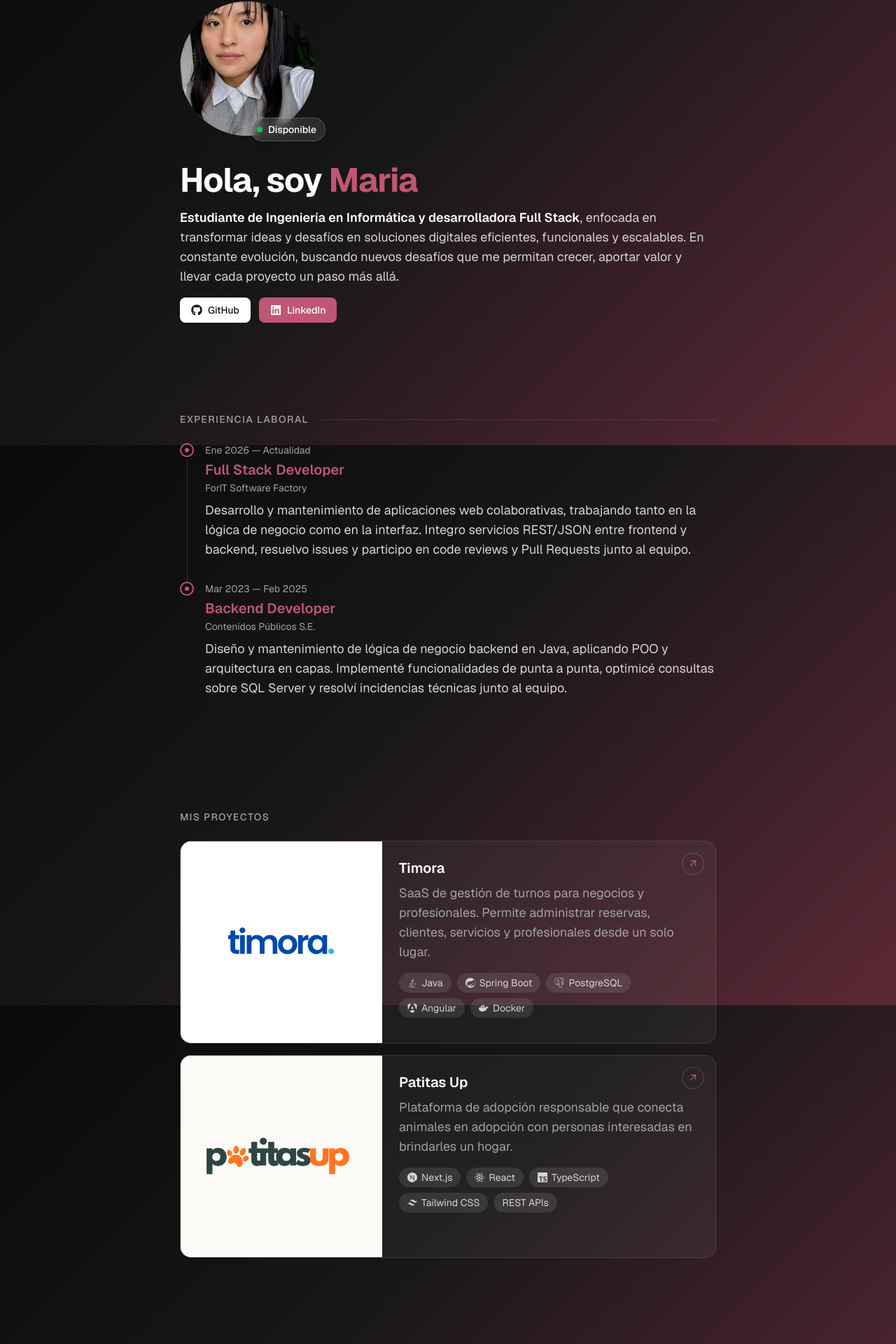
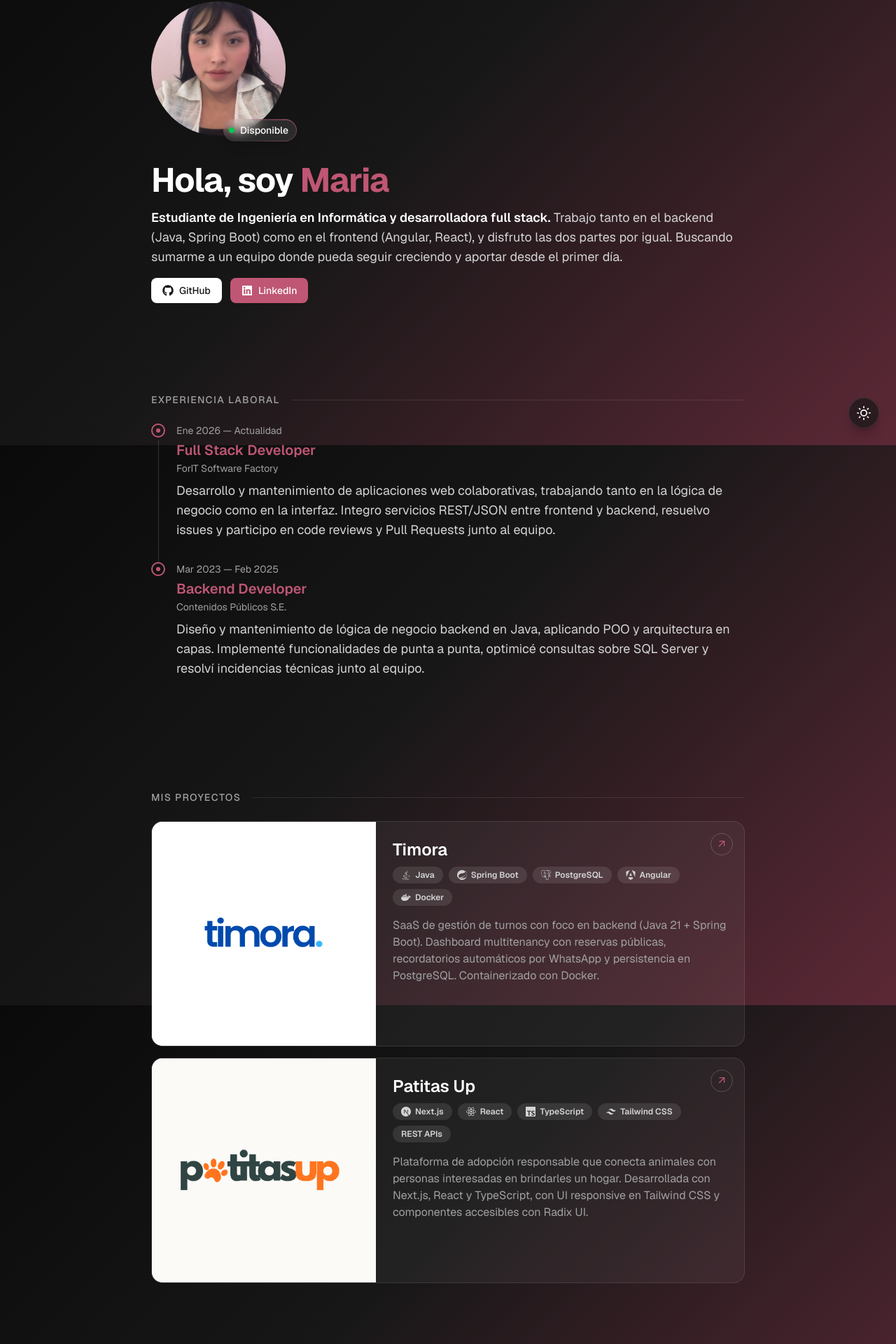
Before and after one commit to almendrasmaria/portfolio-almendrasmaria, a React (Vite) app: page / in a window 1280 px wide. Shown: the part 164-2084 px from the top of the page at 70% size. Built offline with nearby package versions, Linux system fonts and the light colour scheme.

Commit message:
feat: add light/dark theme toggle and polish hero, cards and sections

```diff
--- a/index.html
+++ b/index.html
@@ -7,6 +7,11 @@
   </head>
   <body>
     <div id="root"></div>
+    <script>
+      if (localStorage.getItem('theme') === 'light') {
+        document.documentElement.classList.add('light')
+      }
+    </script>
     <script type="module" src="/src/main.jsx"></script>
   </body>
 </html>
--- a/src/App.jsx
+++ b/src/App.jsx
@@ -4,6 +4,7 @@ import Experience from './components/Experience'
 import Projects from './components/Projects'
 import Contact from './components/Contact'
 import Footer from './components/Footer'
+import ThemeToggle from './components/ThemeToggle'
 
 function App() {
   return (
@@ -14,6 +15,7 @@ function App() {
       <Projects />
       <Contact />
       <Footer />
+      <ThemeToggle />
     </>
   )
 }
--- a/src/components/Experience.jsx
+++ b/src/components/Experience.jsx
@@ -45,13 +45,13 @@ function Experience() {
   return (
     <section
       id="experiencia"
-      className="mx-auto max-w-[814px] scroll-mt-20 px-6 py-16"
+      className="mx-auto max-w-4xl scroll-mt-20 px-6 py-16"
     >
       <div className="flex items-center gap-4">
-        <h2 className="whitespace-nowrap text-sm font-medium uppercase tracking-widest text-neutral-400">
+        <h2 className="whitespace-nowrap text-sm font-medium uppercase tracking-widest text-neutral-400 light:text-neutral-500">
           Experiencia laboral
         </h2>
-        <span className="h-px flex-1 bg-white/10" />
+        <span className="h-px flex-1 bg-white/10 light:bg-black/10" />
       </div>
 
       <div ref={ref} className="mt-6">
@@ -66,7 +66,7 @@ function Experience() {
               </span>
               {i < ITEMS.length - 1 && (
                 <span
-                  className="mt-1 w-px flex-1 origin-top bg-white/15 transition-transform ease-out"
+                  className="mt-1 w-px flex-1 origin-top bg-white/15 transition-transform ease-out light:bg-black/15"
                   style={{
                     transform: inView ? 'scaleY(1)' : 'scaleY(0)',
                     transitionDuration: '900ms',
@@ -83,12 +83,12 @@ function Experience() {
                 transitionDelay: `${i * 200}ms`,
               }}
             >
-              <p className="text-sm text-neutral-400">{item.range}</p>
+              <p className="text-sm text-neutral-400 light:text-neutral-500">{item.range}</p>
               <h3 className="mt-1 text-lg font-semibold text-brand lg:text-xl">
                 {item.title}
               </h3>
-              <p className="mt-0.5 text-sm text-neutral-400">{item.org}</p>
-              <p className="mt-2 text-neutral-300 lg:text-lg">
+              <p className="mt-0.5 text-sm text-neutral-400 light:text-neutral-500">{item.org}</p>
+              <p className="mt-2 text-neutral-300 lg:text-lg light:text-neutral-600">
                 {item.description}
               </p>
             </div>
--- a/src/components/Footer.jsx
+++ b/src/components/Footer.jsx
@@ -1,7 +1,7 @@
 function Footer() {
   return (
-    <footer className="mx-auto max-w-[814px] border-t border-white/10 px-6 py-6">
-      <div className="flex flex-wrap items-center justify-between gap-2 text-sm text-neutral-400">
+    <footer className="mx-auto max-w-4xl border-t border-white/10 px-6 py-6 light:border-black/10">
+      <div className="flex flex-wrap items-center justify-between gap-2 text-sm text-neutral-400 light:text-neutral-500">
         <p>Maria Almendras © {new Date().getFullYear()}</p>
         <p>Buenos Aires, Argentina</p>
       </div>
--- a/src/components/Hero.jsx
+++ b/src/components/Hero.jsx
@@ -34,27 +34,27 @@ function Hero() {
   return (
     <section
       id="inicio"
-      className="mx-auto max-w-[814px] scroll-mt-20 px-6 pb-16 pt-24"
+      className="mx-auto max-w-4xl scroll-mt-20 px-6 pb-16 pt-24"
     >
       <div className="relative inline-block">
         <div className="h-40 w-40 overflow-hidden rounded-full lg:h-48 lg:w-48">
           <img
             src="/avatar.jpeg"
             alt="Maria Almendras"
-            className="h-full w-full scale-125 object-cover object-[50%_30%]"
+            className="h-full w-full scale-110 object-cover object-[50%_30%]"
           />
         </div>
-        <span className="absolute -bottom-2 -right-4 inline-flex items-center gap-2 rounded-full border border-white/20 bg-white/10 py-1.5 pl-2 pr-3 text-sm font-medium text-white shadow-lg backdrop-blur-sm">
+        <span className="glow-border absolute -bottom-2 -right-4 inline-flex items-center gap-2 rounded-full bg-white/10 py-1.5 pl-2 pr-3 text-sm font-medium text-white shadow-lg backdrop-blur-sm light:bg-white light:text-neutral-900 light:shadow-md">
           <span className="h-2 w-2 rounded-full bg-green-500" />
           Disponible
         </span>
       </div>
 
-      <h1 className="mt-8 text-3xl font-bold tracking-tight text-white lg:text-5xl">
+      <h1 className="mt-8 text-3xl font-bold tracking-tight text-white lg:text-5xl light:text-neutral-900">
         {typedPrefix}
         <span className="text-brand">{typedName}</span>
         <span
-          className="ml-0.5 inline-block h-[0.85em] w-[3px] translate-y-[0.1em] bg-white"
+          className="ml-0.5 inline-block h-[0.85em] w-[3px] translate-y-[0.1em] bg-white light:bg-neutral-900"
           style={{
             animation: isDone
               ? 'blink-cursor 1s step-end infinite'
@@ -63,15 +63,14 @@ function Hero() {
         />
       </h1>
 
-      <p className="mt-3 text-neutral-300 lg:mt-4 lg:text-lg">
-        <span className="font-semibold text-white">
-          Estudiante de Ingeniería en Informática y desarrolladora Full
-          Stack
-        </span>
-        , enfocada en transformar ideas y desafíos en soluciones digitales
-        eficientes, funcionales y escalables. En constante evolución,
-        buscando nuevos desafíos que me permitan crecer, aportar valor y
-        llevar cada proyecto un paso más allá.
+      <p className="mt-3 text-neutral-300 lg:mt-4 lg:text-lg light:text-neutral-600">
+        <span className="font-semibold text-white light:text-neutral-900">
+          Estudiante de Ingeniería en Informática y desarrolladora full stack.
+        </span>{' '}
+        Trabajo tanto en el backend (Java, Spring Boot) como en el frontend
+        (Angular, React), y disfruto las dos partes por igual. Buscando
+        sumarme a un equipo donde pueda seguir creciendo y aportar desde el
+        primer día.
       </p>
 
       <div className="mt-4 flex items-center gap-3">
@@ -79,7 +78,7 @@ function Hero() {
           href="https://github.com/almendrasmaria"
           target="_blank"
           rel="noreferrer"
-          className="inline-flex items-center gap-2 rounded-lg bg-white px-4 py-2 text-sm font-medium text-neutral-900 transition-all duration-200 hover:-translate-y-0.5 hover:bg-neutral-200 hover:shadow-[0_0_25px_-5px_rgba(255,255,255,0.5)]"
+          className="inline-flex items-center gap-2 rounded-lg bg-white px-4 py-2 text-sm font-medium text-neutral-900 transition-all duration-200 hover:-translate-y-0.5 hover:bg-neutral-200 hover:shadow-[0_0_25px_-5px_rgba(255,255,255,0.5)] light:bg-neutral-900 light:text-white light:hover:bg-neutral-700"
         >
           <FaGithub className="h-4 w-4" />
           GitHub
--- a/src/components/ProjectCard.jsx
+++ b/src/components/ProjectCard.jsx
@@ -24,8 +24,8 @@ const TAG_ICONS = {
 
 function ProjectCard({ image, title, description, tags, link }) {
   return (
-    <div className="group flex min-h-64 overflow-hidden rounded-2xl border border-white/10 bg-white/5 transition-all duration-300 hover:-translate-y-1 hover:border-brand/40 hover:shadow-[0_0_50px_-8px_rgba(191,86,116,0.6)] lg:min-h-72">
-      <div className="hidden w-56 shrink-0 overflow-hidden bg-neutral-100 sm:block lg:w-72">
+    <div className="group flex min-h-64 overflow-hidden rounded-2xl border border-white/10 bg-white/5 transition-all duration-300 hover:-translate-y-1 hover:border-brand/40 hover:shadow-[0_0_50px_-8px_rgba(191,86,116,0.6)] lg:min-h-72 light:border-black/10 light:bg-black/[0.03]">
+      <div className="hidden w-64 shrink-0 overflow-hidden bg-neutral-100 sm:block lg:w-80">
         {image ? (
           <img
             src={image}
@@ -42,25 +42,22 @@ function ProjectCard({ image, title, description, tags, link }) {
           href={link}
           target="_blank"
           rel="noreferrer"
-          className="absolute right-4 top-4 flex h-8 w-8 items-center justify-center rounded-full border border-white/20 text-brand transition-colors hover:bg-brand/10"
+          className="absolute right-4 top-4 flex h-8 w-8 items-center justify-center rounded-full border border-white/20 text-brand transition-colors hover:bg-brand/10 light:border-black/10"
         >
           ↗
         </a>
 
-        <h3 className="pr-10 text-lg font-semibold text-white lg:text-xl">
+        <h3 className="pr-10 text-lg font-semibold text-white lg:text-2xl light:text-neutral-900">
           {title}
         </h3>
-        <p className="mt-2 text-base text-neutral-400 lg:text-lg">
-          {description}
-        </p>
 
-        <div className="mt-4 flex flex-wrap gap-2">
+        <div className="mt-2 flex flex-wrap gap-2">
           {tags.map((tag) => {
             const Icon = TAG_ICONS[tag]
             return (
               <span
                 key={tag}
-                className="inline-flex items-center gap-1.5 rounded-full bg-white/10 px-3 py-1 text-sm text-neutral-300"
+                className="inline-flex items-center gap-1.5 rounded-full bg-white/10 px-3 py-1 text-xs font-semibold text-neutral-300 light:bg-black/5 light:text-neutral-700"
               >
                 {Icon && <Icon className="h-3.5 w-3.5" />}
                 {tag}
@@ -68,6 +65,10 @@ function ProjectCard({ image, title, description, tags, link }) {
             )
           })}
         </div>
+
+        <p className="mt-4 text-base text-neutral-400 light:text-neutral-500">
+          {description}
+        </p>
       </div>
     </div>
   )
--- a/src/components/Projects.jsx
+++ b/src/components/Projects.jsx
@@ -4,7 +4,7 @@ const PROJECTS = [
   {
     title: 'Timora',
     description:
-      'SaaS de gestión de turnos para negocios y profesionales. Permite administrar reservas, clientes, servicios y profesionales desde un solo lugar.',
+      'SaaS de gestión de turnos con foco en backend (Java 21 + Spring Boot). Dashboard multitenancy con reservas públicas, recordatorios automáticos por WhatsApp y persistencia en PostgreSQL. Containerizado con Docker.',
     tags: ['Java', 'Spring Boot', 'PostgreSQL', 'Angular', 'Docker'],
     image: '/projects/timora.png',
     link: '#',
@@ -12,7 +12,7 @@ const PROJECTS = [
   {
     title: 'Patitas Up',
     description:
-      'Plataforma de adopción responsable que conecta animales en adopción con personas interesadas en brindarles un hogar.',
+      'Plataforma de adopción responsable que conecta animales con personas interesadas en brindarles un hogar. Desarrollada con Next.js, React y TypeScript, con UI responsive en Tailwind CSS y componentes accesibles con Radix UI.',
     tags: ['Next.js', 'React', 'TypeScript', 'Tailwind CSS', 'REST APIs'],
     image: '/projects/patitasup.png',
     link: '#',
@@ -23,11 +23,14 @@ function Projects() {
   return (
     <section
       id="proyectos"
-      className="mx-auto max-w-[814px] scroll-mt-20 px-6 py-16"
+      className="mx-auto max-w-4xl scroll-mt-20 px-6 py-16"
     >
-      <h2 className="text-sm font-medium uppercase tracking-widest text-neutral-400">
-        Mis proyectos
-      </h2>
+      <div className="flex items-center gap-4">
+        <h2 className="whitespace-nowrap text-sm font-medium uppercase tracking-widest text-neutral-400 light:text-neutral-500">
+          Mis proyectos
+        </h2>
+        <span className="h-px flex-1 bg-white/10 light:bg-black/10" />
+      </div>
 
       <div className="mt-6 flex flex-col gap-4">
         {PROJECTS.map((project) => (
--- /dev/null
+++ b/src/components/ThemeToggle.jsx
@@ -0,0 +1,26 @@
+import { useEffect, useState } from 'react'
+import { FiMoon, FiSun } from 'react-icons/fi'
+
+function ThemeToggle() {
+  const [isLight, setIsLight] = useState(
+    () => localStorage.getItem('theme') === 'light'
+  )
+
+  useEffect(() => {
+    document.documentElement.classList.toggle('light', isLight)
+    localStorage.setItem('theme', isLight ? 'light' : 'dark')
+  }, [isLight])
+
+  return (
+    <button
+      type="button"
+      onClick={() => setIsLight((prev) => !prev)}
+      aria-label={isLight ? 'Activar modo oscuro' : 'Activar modo claro'}
+      className="fixed bottom-6 right-6 z-50 hidden h-11 w-11 items-center justify-center rounded-full border border-white/10 bg-neutral-900/70 text-white shadow-lg shadow-black/20 backdrop-blur transition-colors hover:border-brand/40 light:border-black/10 light:bg-white/80 light:text-neutral-900 lg:flex"
+    >
+      {isLight ? <FiMoon className="h-5 w-5" /> : <FiSun className="h-5 w-5" />}
+    </button>
+  )
+}
+
+export default ThemeToggle
--- a/src/index.css
+++ b/src/index.css
@@ -1,4 +1,6 @@
 @import "tailwindcss";
+
+@custom-variant light (&:where(.light, .light *));
 
 @font-face {
   font-family: "Geist";
@@ -34,6 +36,16 @@ body {
   color: #ffffff;
 }
 
+html.light body {
+  background: linear-gradient(
+    135deg,
+    #ffffff 0%,
+    #fdf5f7 45%,
+    #fbe6ec 100%
+  );
+  color: #171717;
+}
+
 @keyframes blink-cursor {
   0%,
   100% {
@@ -43,3 +55,33 @@ body {
     opacity: 0;
   }
 }
+
+.glow-border::before {
+  content: "";
+  position: absolute;
+  inset: 0;
+  border-radius: inherit;
+  padding: 1.5px;
+  background: linear-gradient(
+    90deg,
+    transparent,
+    var(--color-brand),
+    transparent
+  );
+  background-size: 250% 100%;
+  animation: border-slide 5s linear infinite;
+  -webkit-mask: linear-gradient(#000 0 0) content-box,
+    linear-gradient(#000 0 0);
+  -webkit-mask-composite: xor;
+  mask-composite: exclude;
+  pointer-events: none;
+}
+
+@keyframes border-slide {
+  0% {
+    background-position: 250% 0;
+  }
+  100% {
+    background-position: -250% 0;
+  }
+}
```
Also changed, not shown: src/components/Contact.jsx (+13 -10 lines), src/components/Navbar.jsx (+5 -5 lines), public/avatar.jpeg.
